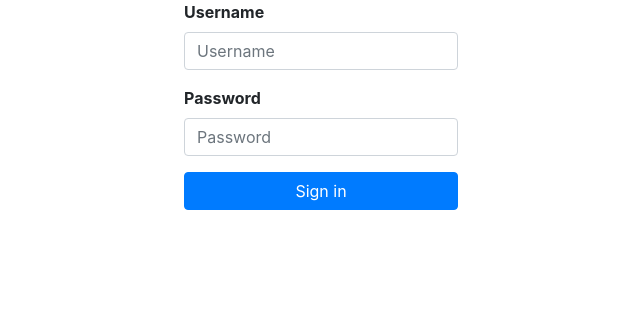
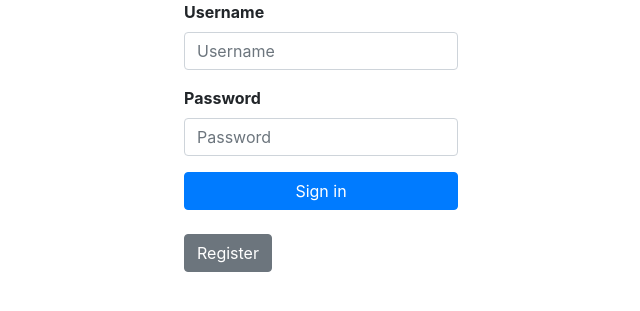
Before and after one commit to dav1ta/social-network, a Django app: page /profiles/login/ in a window 1280 px wide. Shown: the part 16-327 px from the top of the page, without its empty margins (319-959 px from the left). Run offline with Django 4.2, Linux system fonts and the light colour scheme; some libraries are stand-ins or nearby versions.

Commit message:
add register button

```diff
--- a/templates/profiles/login.html
+++ b/templates/profiles/login.html
@@ -22,11 +22,12 @@
 
   <!-- Submit button -->
   <button type="submit" class="btn btn-primary btn-block mb-4">Sign in</button>
+<a class='btn btn-secondary' href={% url 'register' %}>Register</a>
     {% else %}
     <p>You are already signed in</p>
   {% endif %}
   <!-- Register buttons -->
 </form>
+</div>
 
-</div>
 {% endblock%}
```
